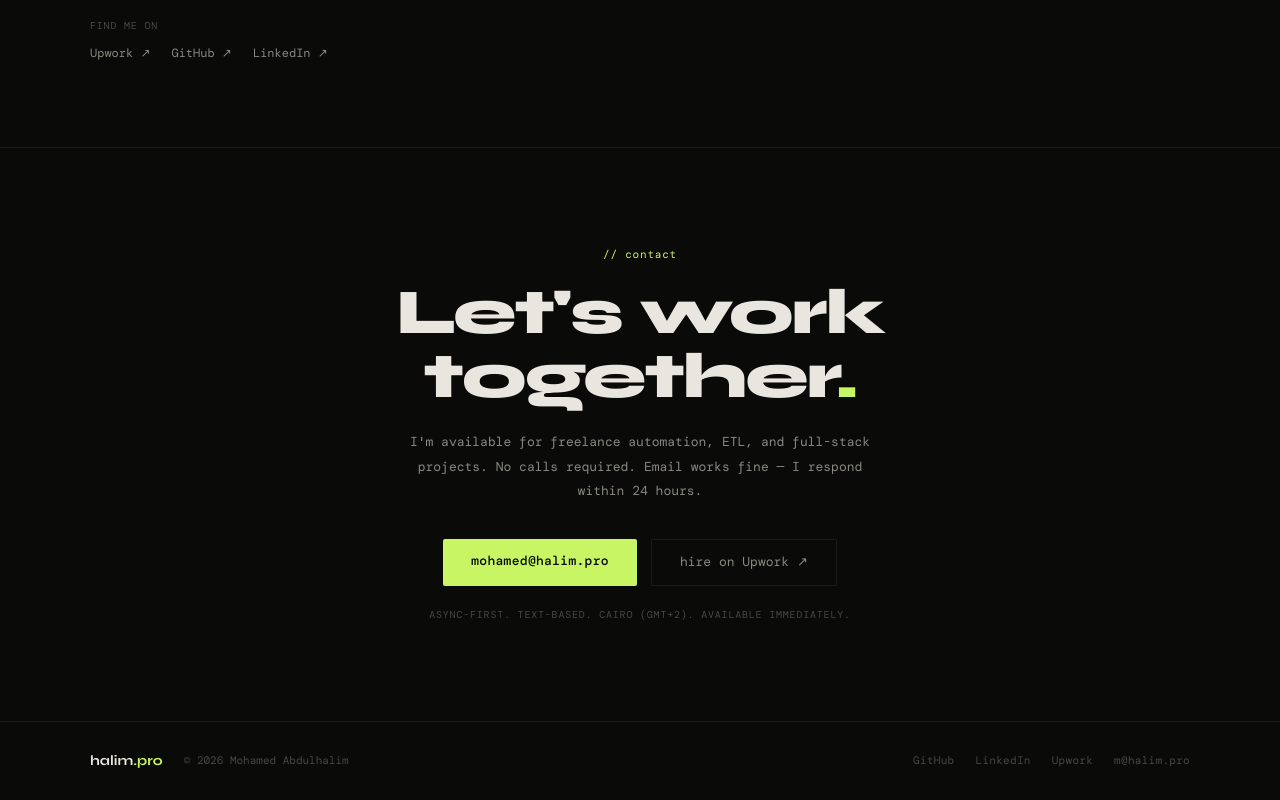
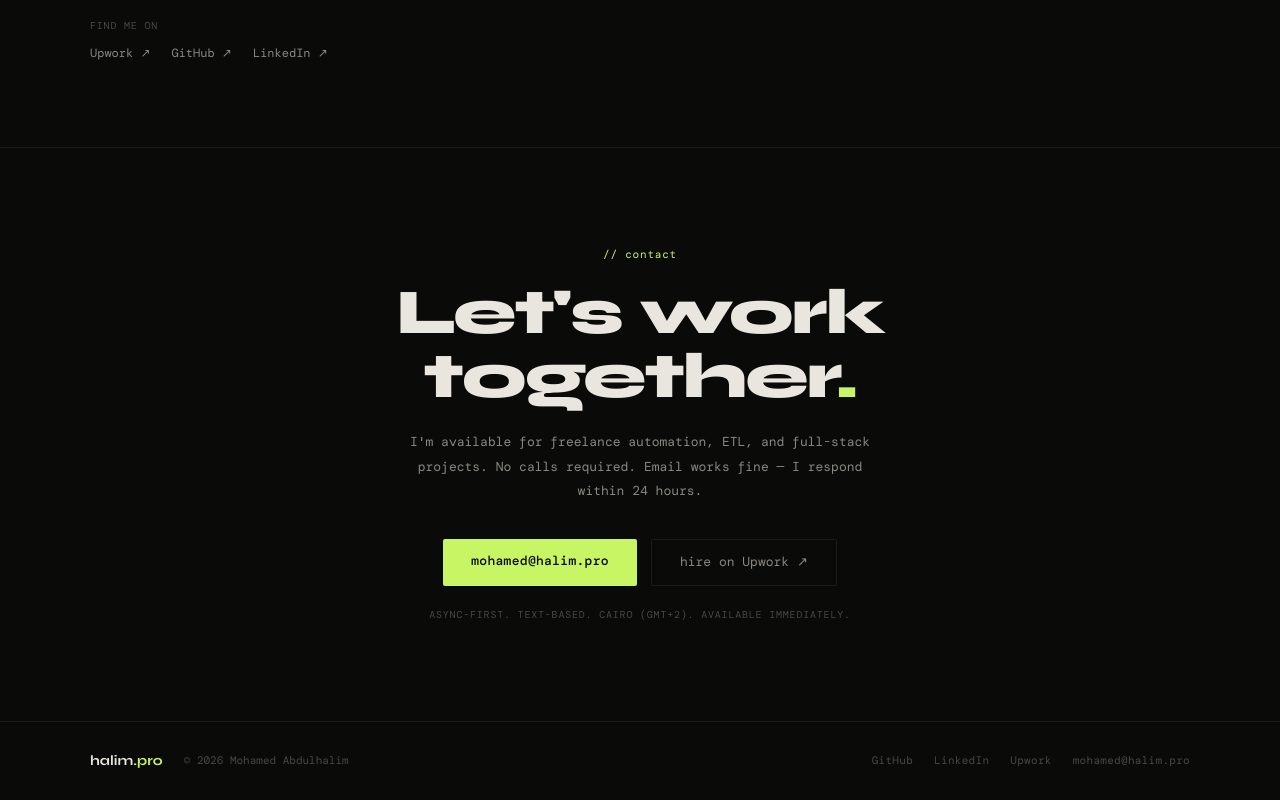
Before and after one commit to Mohamed-Abdulhalim/halim-pro, a Next.js app: page / in a window 1280 px wide. Shown: the part 2965-3765 px from the top of the page. Built offline with nearby package versions, Linux system fonts and the light colour scheme; a web font is replaced by a local one.

Commit message:
Update Footer.tsx

```diff
--- a/components/Footer.tsx
+++ b/components/Footer.tsx
@@ -11,9 +11,9 @@ export default function Footer() {
         </div>
         <div className={styles.right}>
           <a href="https://github.com/Mohamed-Abdulhalim" target="_blank" rel="noopener noreferrer">GitHub</a>
-          <a href="https://linkedin.com/in/mohamedalim" target="_blank" rel="noopener noreferrer">LinkedIn</a>
-          <a href="https://www.upwork.com/freelancers/~01b7a9e9b4e3b8f9a1" target="_blank" rel="noopener noreferrer">Upwork</a>
-          <a href="mailto:m@halim.pro">m@halim.pro</a>
+          <a href="https://linkedin.com/in/halim99" target="_blank" rel="noopener noreferrer">LinkedIn</a>
+          <a href="https://www.upwork.com/freelancers/~01d5c3c0ed52285018" target="_blank" rel="noopener noreferrer">Upwork</a>
+          <a href="mailto:mohamed@halim.pro">mohamed@halim.pro</a>
         </div>
       </div>
     </footer>
```
